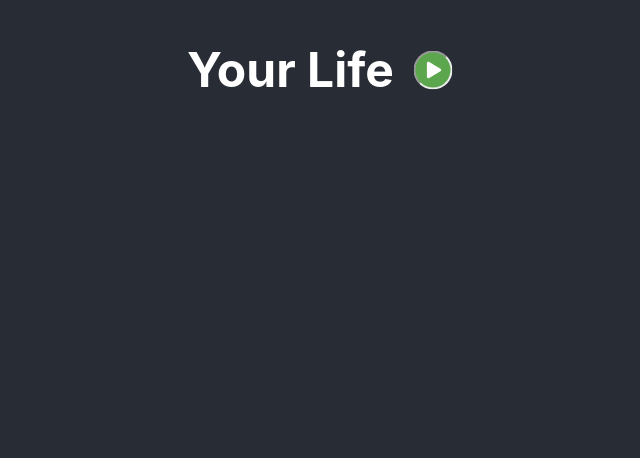
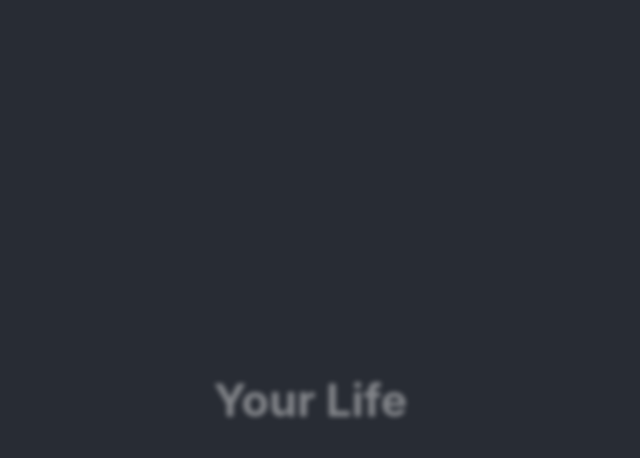
Before and after one commit to bonzo45/life-calendar, a React (Create React App) app: page / in a window 1280 px wide. Shown: the top 458 px of the page, without its empty margins (330-970 px from the left). Built offline with nearby package versions, Linux system fonts and the light colour scheme.

Commit message:
Refine opening

```diff
--- a/src/Life.js
+++ b/src/Life.js
@@ -7,6 +7,7 @@ import { faPlay } from '@fortawesome/free-solid-svg-icons'
 import './Life.css';
 
 const fadeIn = (duration, others) => ({autoAlpha: 1, duration, ...others});
+const fadeOut = (duration, others) => ({autoAlpha: 0, duration, ...others});
 
 const messageDuration = 0.5;
 
@@ -123,14 +124,12 @@ function Life() {
     };
 
     const runAnimation = () => {
-        const timeline = gsap.timeline();
+        const timeline = gsap.timeline({repeat: -1});
 
         switch (state) {
             case 0:
                 timeline.addLabel('start');
 
-                console.log(window.innerWidth);
-                console.log(window.innerHeight);
                 const fromX = window.innerWidth / 2;
                 const fromY = window.innerHeight / 2;
                 const rect = titleRef.current.getBoundingClientRect();
@@ -139,23 +138,24 @@ function Life() {
                 const translationX = fromX - currentX;
                 const translationY = fromY - currentY;
 
-                const titleDuration = 2;
-                timeline.set('.LifeTitle', {scale: 0.5, filter: 'blur(5px)', x: translationX, y: translationY}, 'start');
-                timeline.to('.LifeTitle', fadeIn(titleDuration, {scale: 1, filter: 'blur(0px)'}), 'start');
-                timeline.to('.LifeTitle', {x: 0, y: 0, duration: titleDuration});
+                timeline.set('.LifeTitle', {scale: 0.5, filter: 'blur(5px)', x: translationX, y: translationY});
+                timeline.to('.LifeTitle', fadeIn(2, {scale: 1.5, filter: 'blur(0px)'}));
+                timeline.to('.LifeTitle', fadeOut(1), "+=3");
+                timeline.set('.LifeTitle', {x: 0, y: 0, scale: 1 });
+                timeline.to('.LifeTitle', fadeIn(1));
 
-                const buttonDuration = 0.5;
-                const pulseSize = 0.025;
-                timeline.addLabel('continue');
-                timeline.set('.Continue', {scale: 0}, 'continue');
-                timeline.to('.Continue', {scale: 1 + pulseSize, duration: buttonDuration}, 'continue');
-                timeline.to('.Continue', fadeIn(buttonDuration), 'continue');
-
-                const pulseTimeline = gsap.timeline({repeat: -1});
-                const pulseDuration = 1;
-                pulseTimeline.to('.Continue', {scale: 1 - pulseSize, duration: pulseDuration, ease: "sine.inOut"});
-                pulseTimeline.to('.Continue', {scale: 1 + pulseSize, duration: pulseDuration, ease: "sine.inOut"});
-                timeline.add(pulseTimeline);
+                // const buttonDuration = 0.5;
+                // const pulseSize = 0.025;
+                // timeline.addLabel('continue');
+                // timeline.set('.Continue', {scale: 0}, 'continue');
+                // timeline.to('.Continue', {scale: 1 + pulseSize, duration: buttonDuration}, 'continue');
+                // timeline.to('.Continue', fadeIn(buttonDuration), 'continue');
+                //
+                // const pulseTimeline = gsap.timeline({repeat: -1});
+                // const pulseDuration = 1;
+                // pulseTimeline.to('.Continue', {scale: 1 - pulseSize, duration: pulseDuration, ease: "sine.inOut"});
+                // pulseTimeline.to('.Continue', {scale: 1 + pulseSize, duration: pulseDuration, ease: "sine.inOut"});
+                // timeline.add(pulseTimeline);
 
                 // timeline.seek(10);
                 break;
```
